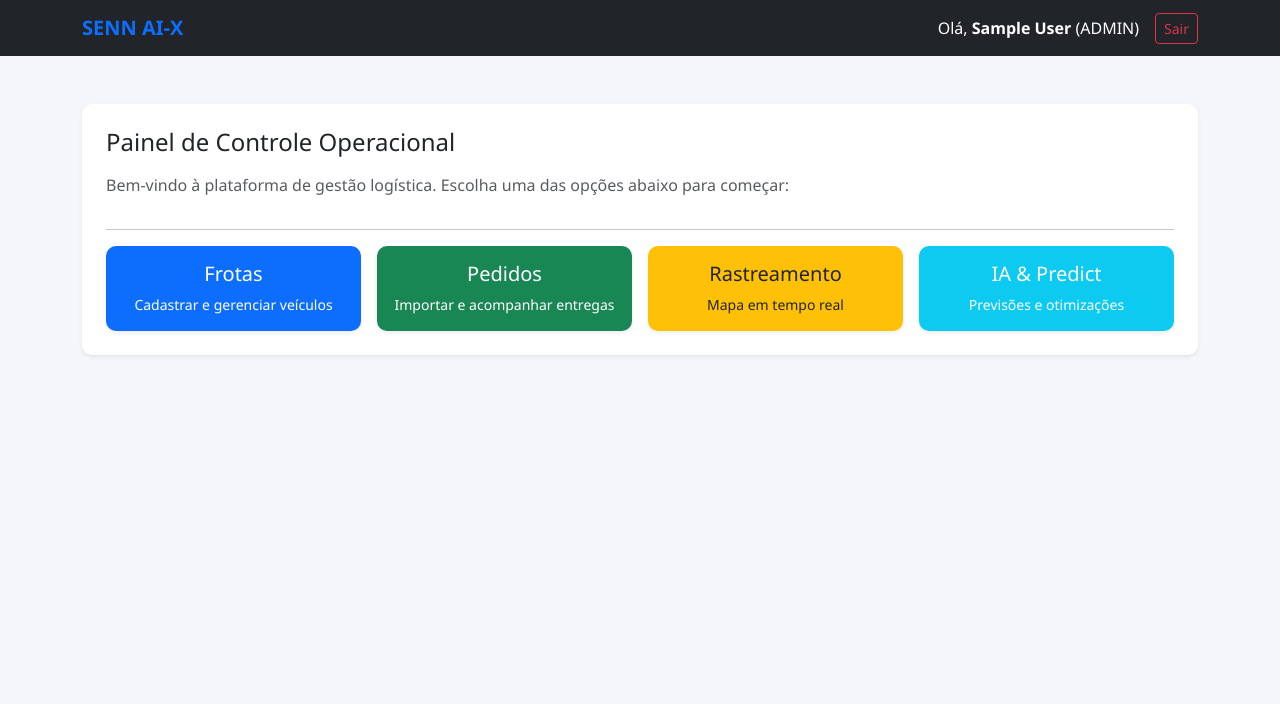
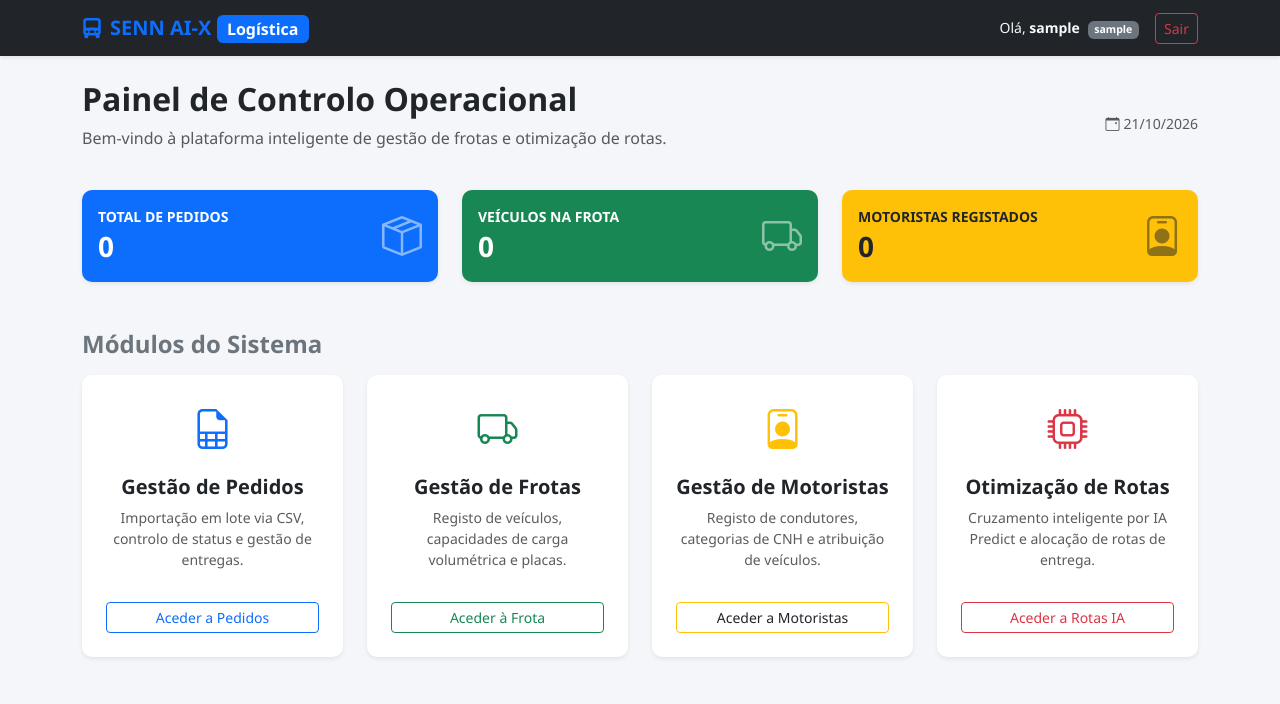
Before and after one commit to Rafael010301/moduloA_IronShell, a PHP site: template views/dashboard/index.php in a window 1280 px wide. Shown: the top 704 px of the page. Run offline with PHP 8.4, Linux system fonts and the light colour scheme; the template is opened without the code that fills it, so the values that code supplies are empty; the visitor is signed in with stand-in values (Sample User, id 1); a stand-in replaces the project's code that opens the database connection.

Commit message:
feat: reformula dashboard operacional e otimiza listagem no model de motoristas

```diff
--- a/models/Driver.php
+++ b/models/Driver.php
@@ -10,8 +10,9 @@ class Driver {
 
     public static function all() {
         $db = Database::getConnection();
+        // Consulta segura utilizando apenas a placa para evitar erros de colunas inexistentes
         $stmt = $db->query("
-            SELECT m.*, v.placa, v.tipo_veiculo
+            SELECT m.*, v.placa
             FROM motoristas m
             LEFT JOIN veiculos v ON m.id_veiculo = v.id_veiculo
             ORDER BY m.id_motorista DESC
--- a/views/dashboard/index.php
+++ b/views/dashboard/index.php
@@ -1,71 +1,156 @@
 <?php
 require_once __DIR__ . '/../../includes/security.php';
-requireAuth(); // Exige autenticação para visualizar a página
+requireAuth();
+
+// Carregar modelos para estatísticas em tempo real
+require_once __DIR__ . '/../../models/Order.php';
+require_once __DIR__ . '/../../models/Vehicle.php';
+require_once __DIR__ . '/../../models/Driver.php';
+
+$totalPedidos = count(Order::all());
+$totalVeiculos = count(Vehicle::all());
+$totalMotoristas = count(Driver::all());
+
 require_once __DIR__ . '/../layouts/header.php';
 ?>
 
-<nav class="navbar navbar-expand-lg navbar-dark bg-dark">
+<nav class="navbar navbar-expand-lg navbar-dark bg-dark shadow-sm mb-4">
     <div class="container">
-        <a class="navbar-brand" href="index.php?route=dashboard">SENN AI-X</a>
-        <div class="d-flex align-items-center text-white">
-            <span class="me-3">Olá, <strong><?= sanitizeOutput($_SESSION['user_name'] ?? 'Usuário'); ?></strong> (<?= strtoupper(sanitizeOutput($_SESSION['user_role'] ?? '')); ?>)</span>
-            <a href="index.php?route=logout" class="btn btn-outline-danger btn-sm">Sair</a>
+        <a class="navbar-brand fw-bold" href="index.php?route=dashboard">
+            <i class="bi bi-truck-front-fill me-2"></i>SENN AI-X <span class="badge bg-primary fs-6">Logística</span>
+        </a>
+        <button class="navbar-toggler" type="button" data-bs-toggle="collapse" data-bs-target="#navbarNav">
+            <span class="navbar-toggler-icon"></span>
+        </button>
+        <div class="collapse navbar-collapse justify-content-end" id="navbarNav">
+            <ul class="navbar-nav align-items-center">
+                <li class="nav-item me-3 text-light small">
+                    Olá, <strong><?= sanitizeOutput($_SESSION['user_nome'] ?? 'Utilizador'); ?></strong>
+                    <span class="badge bg-secondary ms-1"><?= sanitizeOutput($_SESSION['user_cargo'] ?? 'operador'); ?></span>
+                </li>
+                <li class="nav-item">
+                    <a href="index.php?route=logout" class="btn btn-outline-danger btn-sm">Sair</a>
+                </li>
+            </ul>
         </div>
     </div>
 </nav>
 
-<div class="container mt-5">
-    <div class="row">
-        <div class="col-md-12">
-            <div class="card p-4 shadow-sm">
-                <h4 class="mb-3">Painel de Controle Operacional</h4>
-                <p class="text-muted">Bem-vindo à plataforma de gestão logística. Escolha uma das opções abaixo para começar:</p>
-                <hr>
-                <div class="row g-3">
-                    <!-- Card de Frotas -->
-                    <div class="col-md-3">
-                        <a href="index.php?route=fleet" class="text-decoration-none">
-                            <div class="card bg-primary text-white p-3 text-center shadow-sm h-100">
-                                <h5>Frotas</h5>
-                                <p class="mb-0 small">Cadastrar e gerenciar veículos</p>
-                            </div>
-                        </a>
+<div class="container pb-5">
+    <!-- Cabeçalho de Boas-Vindas -->
+    <div class="row mb-4 align-items-center">
+        <div class="col-md-8">
+            <h2 class="fw-bold text-dark">Painel de Controlo Operacional</h2>
+            <p class="text-muted">Bem-vindo à plataforma inteligente de gestão de frotas e otimização de rotas.</p>
+        </div>
+        <div class="col-md-4 text-md-end">
+            <span class="text-muted small"><i class="bi bi-calendar-event me-1"></i><?= date('d/m/Y'); ?></span>
+        </div>
+    </div>
+
+    <!-- Indicadores Rápidos (Cards de Estatísticas) -->
+    <div class="row g-4 mb-5">
+        <div class="col-md-4">
+            <div class="card border-0 shadow-sm bg-primary text-white p-3">
+                <div class="d-flex justify-content-between align-items-center">
+                    <div>
+                        <h6 class="text-uppercase small fw-semibold mb-1">Total de Pedidos</h6>
+                        <h3 class="fw-bold mb-0"><?= $totalPedidos; ?></h3>
                     </div>
+                    <div class="fs-1 opacity-50"><i class="bi bi-box-seam"></i></div>
+                </div>
+            </div>
+        </div>
 
-                    <!-- Card de Pedidos -->
-                    <div class="col-md-3">
-                        <a href="index.php?route=orders" class="text-decoration-none">
-                            <div class="card bg-success text-white p-3 text-center shadow-sm h-100">
-                                <h5>Pedidos</h5>
-                                <p class="mb-0 small">Importar e acompanhar entregas</p>
-                            </div>
-                        </a>
+        <div class="col-md-4">
+            <div class="card border-0 shadow-sm bg-success text-white p-3">
+                <div class="d-flex justify-content-between align-items-center">
+                    <div>
+                        <h6 class="text-uppercase small fw-semibold mb-1">Veículos na Frota</h6>
+                        <h3 class="fw-bold mb-0"><?= $totalVeiculos; ?></h3>
                     </div>
+                    <div class="fs-1 opacity-50"><i class="bi bi-truck"></i></div>
+                </div>
+            </div>
+        </div>
 
-                    <!-- Card de Rastreamento -->
-                    <div class="col-md-3">
-                        <a href="index.php?route=tracking" class="text-decoration-none">
-                            <div class="card bg-warning text-dark p-3 text-center shadow-sm h-100">
-                                <h5>Rastreamento</h5>
-                                <p class="mb-0 small">Mapa em tempo real</p>
-                            </div>
-                        </a>
+        <div class="col-md-4">
+            <div class="card border-0 shadow-sm bg-warning text-dark p-3">
+                <div class="d-flex justify-content-between align-items-center">
+                    <div>
+                        <h6 class="text-uppercase small fw-semibold mb-1">Motoristas Registados</h6>
+                        <h3 class="fw-bold mb-0"><?= $totalMotoristas; ?></h3>
                     </div>
-
-                    <!-- Card de IA & Predict -->
-                    <div class="col-md-3">
-                        <a href="index.php?route=predict" class="text-decoration-none">
-                            <div class="card bg-info text-white p-3 text-center shadow-sm h-100">
-                                <h5>IA & Predict</h5>
-                                <p class="mb-0 small">Previsões e otimizações</p>
-                            </div>
-                        </a>
-                    </div>
+                    <div class="fs-1 opacity-50"><i class="bi bi-person-badge"></i></div>
                 </div>
             </div>
         </div>
     </div>
+
+    <!-- Secção de Navegação e Acesso aos Módulos -->
+    <h4 class="fw-bold mb-3 text-secondary">Módulos do Sistema</h4>
+    <div class="row g-4">
+
+        <!-- Módulo de Pedidos e CSV (RF04) -->
+        <div class="col-md-6 col-lg-3">
+            <div class="card h-100 shadow-sm border-0 hover-card">
+                <div class="card-body d-flex flex-column text-center p-4">
+                    <div class="mb-3 text-primary fs-1"><i class="bi bi-file-earmark-spreadsheet"></i></div>
+                    <h5 class="card-title fw-bold">Gestão de Pedidos</h5>
+                    <p class="card-text text-muted small flex-grow-1">Importação em lote via CSV, controlo de status e gestão de entregas.</p>
+                    <a href="index.php?route=orders" class="btn btn-outline-primary btn-sm mt-3 w-100">Aceder a Pedidos</a>
+                </div>
+            </div>
+        </div>
+
+        <!-- Módulo de Frotas (RF02) -->
+        <div class="col-md-6 col-lg-3">
+            <div class="card h-100 shadow-sm border-0 hover-card">
+                <div class="card-body d-flex flex-column text-center p-4">
+                    <div class="mb-3 text-success fs-1"><i class="bi bi-truck"></i></div>
+                    <h5 class="card-title fw-bold">Gestão de Frotas</h5>
+                    <p class="card-text text-muted small flex-grow-1">Registo de veículos, capacidades de carga volumétrica e placas.</p>
+                    <a href="index.php?route=fleet" class="btn btn-outline-success btn-sm mt-3 w-100">Aceder à Frota</a>
+                </div>
+            </div>
+        </div>
+
+        <!-- Módulo de Motoristas (RF03) -->
+        <div class="col-md-6 col-lg-3">
+            <div class="card h-100 shadow-sm border-0 hover-card">
+                <div class="card-body d-flex flex-column text-center p-4">
+                    <div class="mb-3 text-warning fs-1"><i class="bi bi-person-badge"></i></div>
+                    <h5 class="card-title fw-bold">Gestão de Motoristas</h5>
+                    <p class="card-text text-muted small flex-grow-1">Registo de condutores, categorias de CNH e atribuição de veículos.</p>
+                    <a href="index.php?route=drivers" class="btn btn-outline-warning btn-sm mt-3 w-100 text-dark">Aceder a Motoristas</a>
+                </div>
+            </div>
+        </div>
+
+        <!-- Módulo de Otimização IA (RF05) -->
+        <div class="col-md-6 col-lg-3">
+            <div class="card h-100 shadow-sm border-0 hover-card">
+                <div class="card-body d-flex flex-column text-center p-4">
+                    <div class="mb-3 text-danger fs-1"><i class="bi bi-cpu"></i></div>
+                    <h5 class="card-title fw-bold">Otimização de Rotas</h5>
+                    <p class="card-text text-muted small flex-grow-1">Cruzamento inteligente por IA Predict e alocação de rotas de entrega.</p>
+                    <a href="index.php?route=optimizer" class="btn btn-outline-danger btn-sm mt-3 w-100">Aceder a Rotas IA</a>
+                </div>
+            </div>
+        </div>
+
+    </div>
 </div>
+
+<style>
+    .hover-card {
+        transition: transform 0.2s ease, box-shadow 0.2s ease;
+    }
+    .hover-card:hover {
+        transform: translateY(-5px);
+        box-shadow: 0 .5rem 1rem rgba(0,0,0,.15) !important;
+    }
+</style>
 
 </body>
 </html>
```
